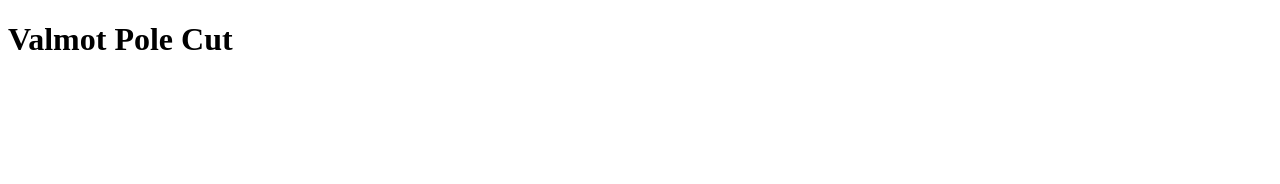
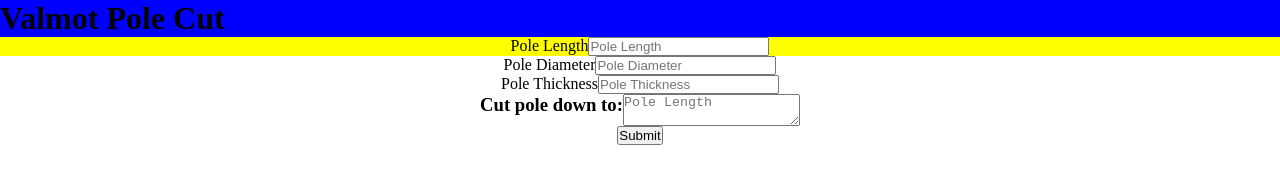
Before and after one commit to smethersblake/Pole-cut, a plain HTML site: page index.html in a window 1280 px wide. Drawn offline with Linux system fonts and the light colour scheme.

Commit message:
added inputs, results field, and submit button

```diff
--- a/assets/css/style.css
+++ b/assets/css/style.css
@@ -0,0 +1,29 @@
+* {
+    box-sizing: border-box;
+    padding: 0;
+    margin: 0;
+}
+h1 {
+    background-color: blue;
+}
+.form-length{
+    display: flex;
+    justify-content: center;
+    background-color: yellow;
+}
+.form-diameter{
+    display: flex;
+    justify-content: center;
+}
+.form-thickness{
+    display: flex;
+    justify-content: center;
+}
+.results {
+    display: flex;
+    justify-content: center;
+}
+.button{
+    display: flex;
+    justify-content: center;
+}
--- a/index.html
+++ b/index.html
@@ -9,6 +9,35 @@
         <h1>Valmot Pole Cut</h1>
     </header>
     <body>
+
+            <form class="form-length">
+                <!-- pole length input -->
+                <label for="lenght">Pole Length</label>
+                <input type="text" placeholder="Pole Length" name="lenght" id="length" class="pole-length">
+            </form>
+            <form class="form-diameter">
+                <!-- pole diameter input -->
+                <label for="diameter">Pole Diameter</label>
+                <input type="text" placeholder="Pole Diameter" name="diameter" id="diameter" class="pole=diameter">
+            </form>
+            <form class="form-thickness">
+                <!-- pole thickness input -->
+                <label for="thisness">Pole Thickness</label>
+                <input type="text" placeholder="Pole Thickness" name="thickness" id="thickness" class="pole-thickness">
+            </form>
+            <div class="results">
+                <h3>Cut pole down to:</h3>
+                <textarea
+                readonly
+                id="results"
+                placeholder="Pole Length"
+                aria-label="Pole Results"
+                ></textarea>
+            </div>
+            <div class="button">
+                <button id="submit" class="btn">Submit</button>
+            </div>
+        </div>
         <script>scr="./assets/js/script.js"</script>
     </body>
 </html>
```
